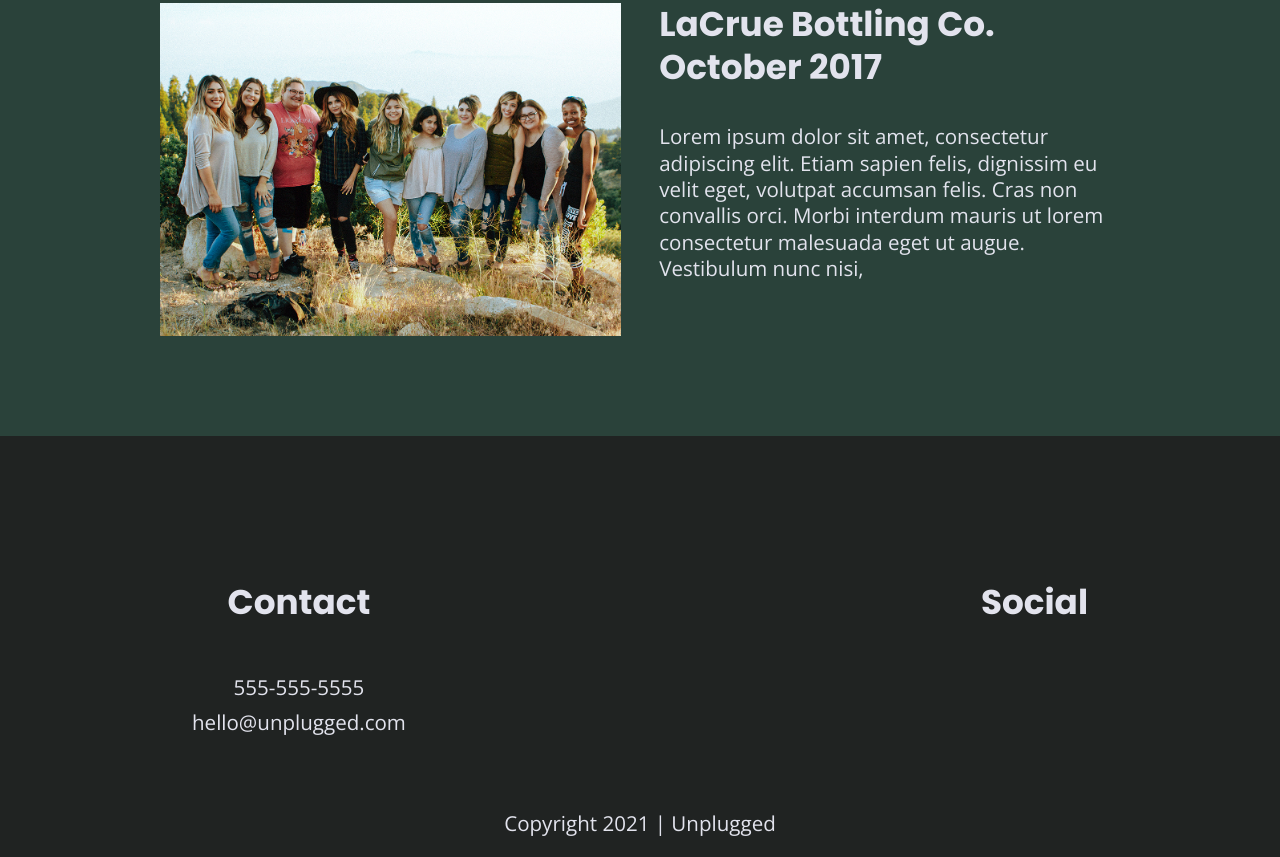
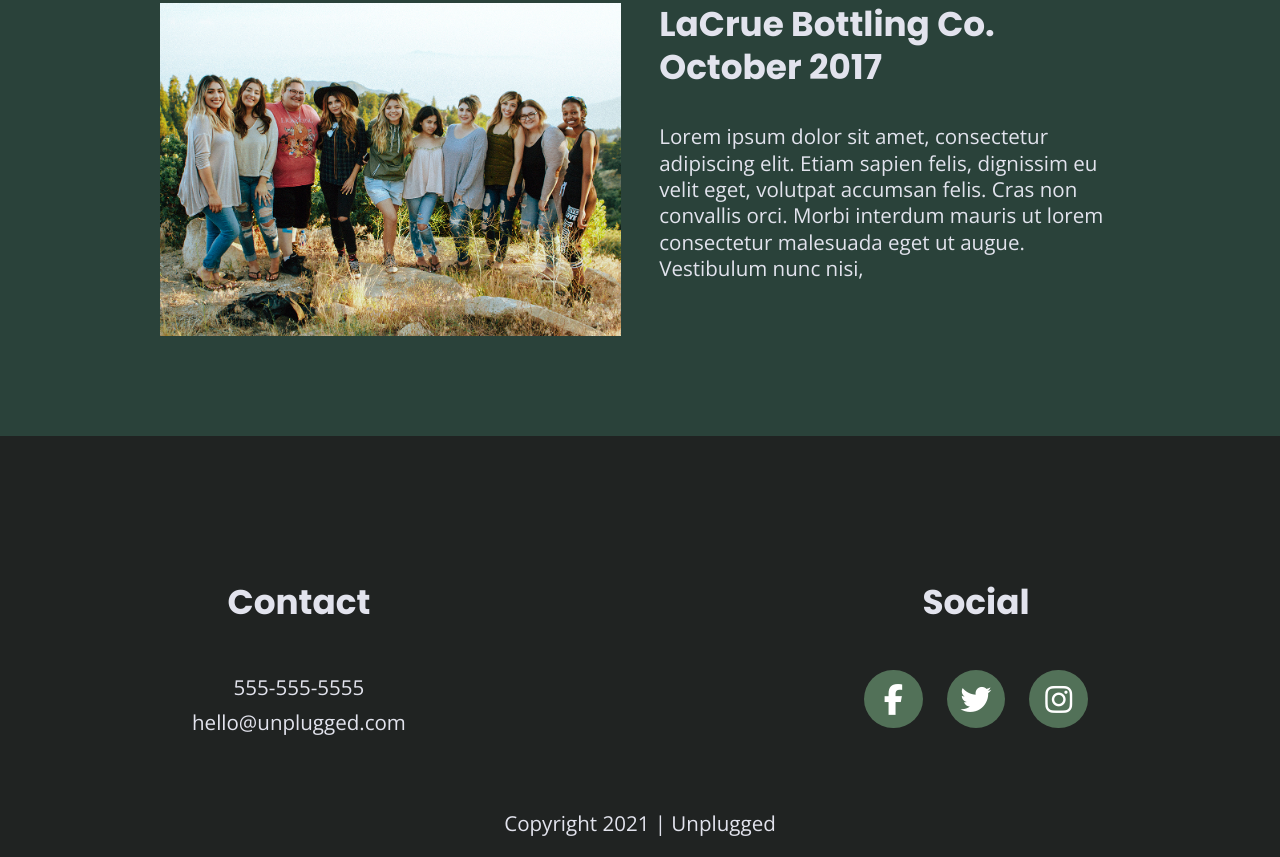
Before and after one commit to danaecosijn/206-unpugged-retreat, a website built with Parcel: page index.html in a window 1280 px wide. Shown: the part 1790-2647 px from the top of the page. Built offline with nearby package versions, Linux system fonts and the light colour scheme.

Commit message:
Footer social icons added

```diff
--- a/css/main.css
+++ b/css/main.css
@@ -259,7 +259,7 @@ footer .contact address p {
 
 footer .social-icons {
   display: flex;
-  justify-content: space-around;
+  justify-content: space-between;
   align-items: center;
   margin-bottom: 50px;
 }
@@ -268,6 +268,22 @@ footer .social-icons p {
   display: flex;
   justify-content: center;
   align-items: center;
+}
+
+.fab {
+  line-height: 1.25em;
+}
+
+footer i {
+  color: white;
+  font-size: 1.5em;
+  background: #527158;
+  border-radius: 50%;
+  width: 1.25em;
+  height: 1.25em;
+  vertical-align: middle;
+  text-align: center;
+  padding: 10px;
 }
 
 footer .copyright {
@@ -559,6 +575,9 @@ h4 {
     width: 100%;
   }
 
+  footer .social {
+    width: 30%;
+  }
   /*-------------------- Tablet Styles - Homepage  --------------------*/
 
   /* Aside */
@@ -708,6 +727,10 @@ footer .footer-content {
   justify-content: space-between;
 }
 
+footer .social {
+  width: 25%;
+}
+
 /*-------------------- Desktop Styles - Homepage  --------------------*/
 /* Hero */
 .hero-section .content-wrapper{
--- a/index.html
+++ b/index.html
@@ -18,12 +18,12 @@
 
   <!-- Styles -->
   <link href="https://fonts.googleapis.com/css?family=Open+Sans:400,700|Poppins:500,700" rel="stylesheet">
-
+  <script src="https://kit.fontawesome.com/9f18126c5c.js" crossorigin="anonymous"></script>
   <link rel="stylesheet" href="css/normalize.css">
   <link rel="stylesheet" href="css/main.css">
 
   <meta name="theme-color" content="#fafafa">
-  <script src="https://kit.fontawesome.com/9f18126c5c.js" crossorigin="anonymous"></script>
+
 </head>
 
 <body>
@@ -144,13 +144,13 @@
                 <h4>Social</h4>
                 <div class="social-icons">
                   <p>
-                    <a href="https://www.facebook.com" target="_blank"></a>
+                    <a href="https://www.facebook.com" target="_blank"><i class="fab fa-facebook-f"></i></a>
                   </p>
                   <p>
-                    <a href="https://www.twitter.com" target="_blank"></a>
+                    <a href="https://www.twitter.com" target="_blank"><i class="fab fa-twitter"></i></a>
                   </p>
                   <p>
-                    <a href="https://www.instagram.com" target="_blank"></a>
+                    <a href="https://www.instagram.com" target="_blank"><i class="fab fa-instagram"></i></a>
                   </p>
                 </div>
               </div>
```
